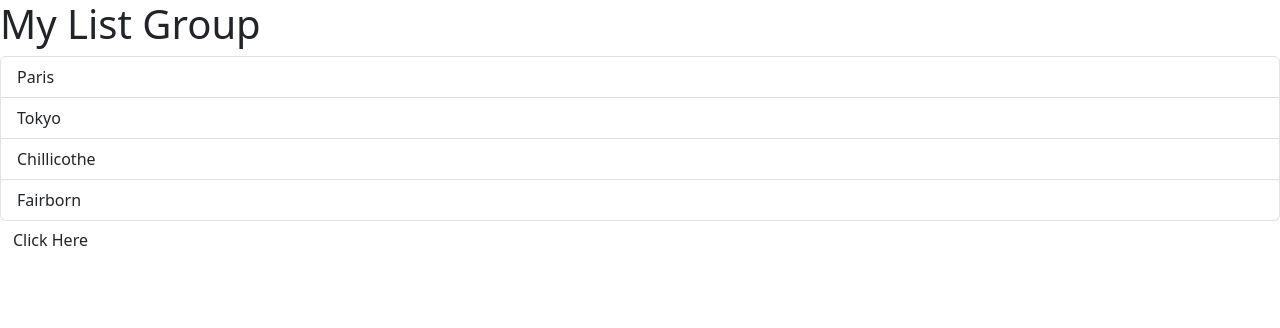
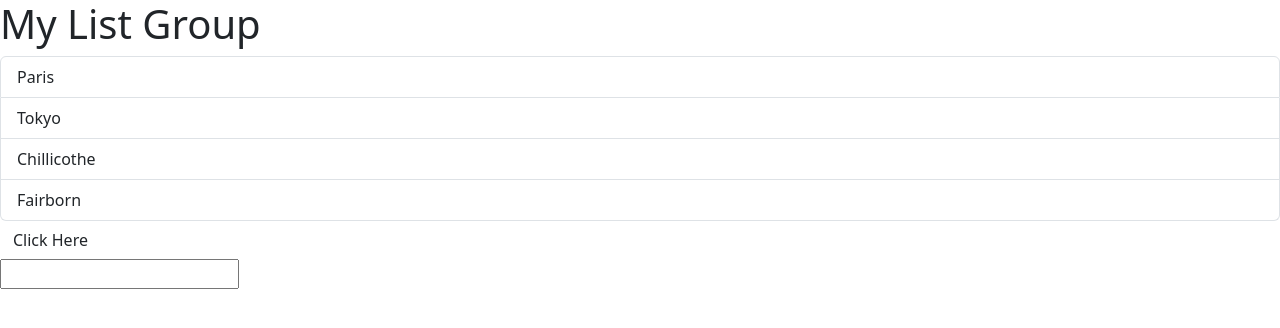
Before and after one commit to ReeseHatfield/LearnReact, a React (Vite) app in the folder react-app/: page / in a window 1280 px wide. Shown: the top 328 px of the page. Built offline with nearby package versions, Linux system fonts and the light colour scheme.

Commit message:
Update PasswordField

```diff
--- a/react-app/src/App.tsx
+++ b/react-app/src/App.tsx
@@ -1,10 +1,13 @@
 import ListGroup from "./components/ListGroup/ListGroup";
 import Button from "./components/Button/Button";
+import PasswordField from "./components/PasswordField/PasswordField";
 
 function App(){
     return<div>
         <ListGroup></ListGroup>
-         <Button></Button>
+        <Button></Button>
+        <PasswordField></PasswordField>
+
     </div>;
 }
 
--- /dev/null
+++ b/react-app/src/components/PasswordField/PasswordField.tsx
@@ -0,0 +1,9 @@
+function PasswordField(){
+    return (
+        <form>
+            <input />
+        </form>
+    )
+}
+
+export default PasswordField;
```
